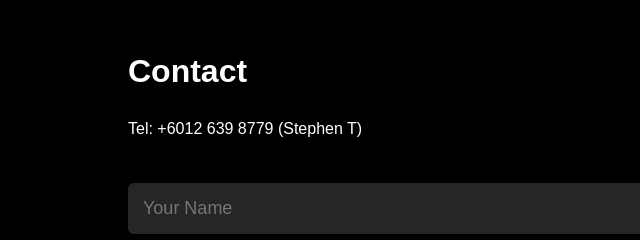
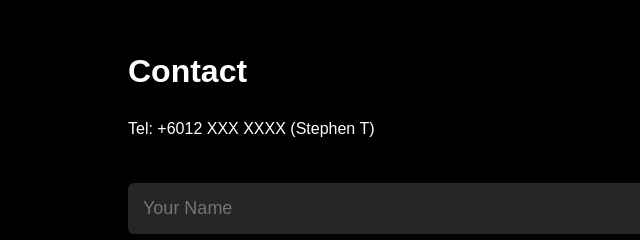
Before and after one commit to janicetek/akkbyJaniceTek.github.io, a plain HTML site: page index.html in a window 1280 px wide. Shown: the part 4399-4639 px from the top of the page, 0-640 px from the left. Drawn offline with Linux system fonts and the light colour scheme.

Commit message:
index.html

```diff
--- a/index.html
+++ b/index.html
@@ -357,7 +357,7 @@
             <div class="contactleft">
                 <h1 class: sub-title>Contact</h1>
 
-                <p>Tel: +6012 639 8779 (Stephen T) </p>
+                <p>Tel: +6012 XXX XXXX (Stephen T) </p>
 
                 </div>
             </div>
```
